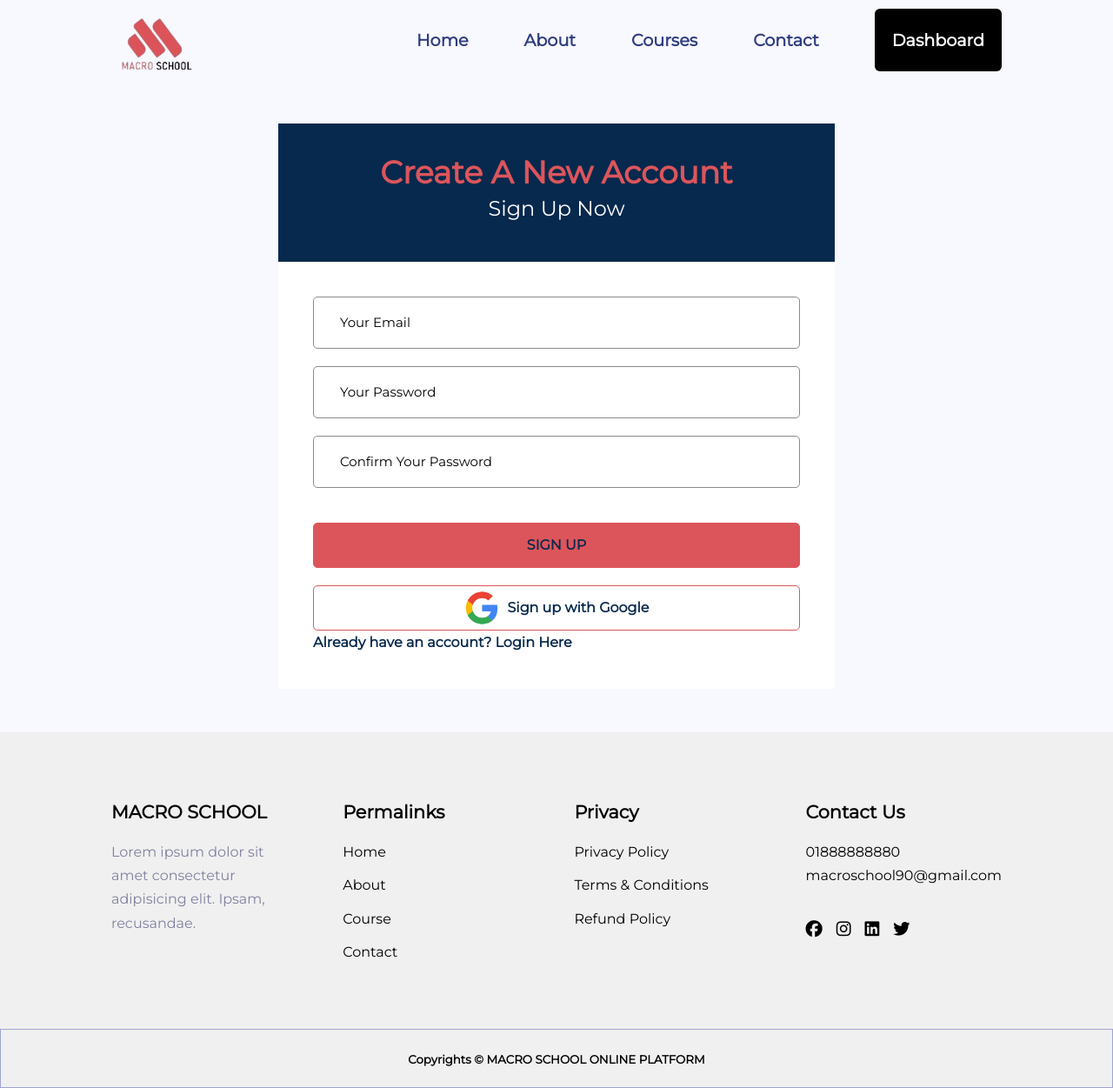
After one commit to MdRabiulHasanRaju/macroschool, a PHP site: page /views/pages/auth/registration.php in a window 1280 px wide. The commit adds this page. Shown: the whole page at 87% size. Run offline with PHP 8.4, Linux system fonts and the light colour scheme; some libraries are stand-ins or nearby versions.

Commit message:
auth pages added

```diff
--- a/index.php
+++ b/index.php
@@ -6,10 +6,10 @@ include "views/inc/header.php";
 include "views/inc/banner.php";
 ?>
 <?php
-include "views/pages/home/category.php";
+include "views/pages/home/course.php";
 ?>
 <?php
-include "views/pages/home/course.php";
+include "views/pages/home/category.php";
 ?>
 <?php
 include "views/inc/footer.php";
--- a/responsive.css
+++ b/responsive.css
@@ -173,7 +173,7 @@
         right: 3%;
     }
     header{
-        height: 100vh;
+    margin-top: 30px;
     }
     .header__container{
         grid-template-columns: 1fr;
@@ -265,4 +265,17 @@
         transform: translate(-50%,-50%);
         background: white;
     }
+    .dashboard{
+        display: none;
+    }
+    .mobile-dashboard{
+        display: block;
+        padding: 6px 77px;
+      }
+      .form-title>h3 {
+        font-size: 24px;
+    }
+      .form-title>span {
+        font-size: 20px;
+    }
 }
--- a/style.css
+++ b/style.css
@@ -22,11 +22,11 @@ body {
   margin: 0 auto;
 }
 section {
-  padding: 6rem 0;
+  /* padding: 6rem 0; */
 }
 section h2 {
   text-align: center;
-  margin-bottom: 4rem;
+  margin-bottom: 2rem;
 }
 h1,
 h2,
@@ -116,10 +116,7 @@ nav button {
 /* ============== HEADER ======== */
 
 header {
-  top: 5rem;
-  overflow: hidden;
   height: 70vh;
-  margin-bottom: 5rem;
   color: #1f053e;
 }
 
@@ -144,6 +141,8 @@ header {
 .categories {
   background: #edebf2;
   height: 32rem;
+  padding: 30px 0;
+  margin-bottom: 30px;
 }
 .categories h1 {
   line-height: 1;
@@ -210,7 +209,7 @@ header {
 /* ============== popular courses ======== */
 
 .courses {
-  margin-top: 10rem;
+  margin-bottom: 5rem;
 }
 .courses h2 {
   color: #223da8;
@@ -562,7 +561,6 @@ input,
 textarea {
   width: 100%;
   padding: 1rem;
-  background: gray;
   color: black;
 }
 ::placeholder {
@@ -718,6 +716,101 @@ img#faculti-image {
 .black{
   background-color:black;
 }.black:hover{
-  color:black;
+  color:black!important;
   border:1px solid black;
 }
+.mobile-dashboard{
+  display: none;
+}
+.dashboard:hover a{
+  color:#000!important;
+}
+.form-title {
+  background-color: #07294d;
+  padding-top: 35px;
+  padding-bottom: 40px;
+  text-align: center;
+}
+.form-title>h3 {
+  color: #DC555B;
+  font-size: 36px;
+}
+.form-title>span {
+  font-size: 24px;
+  color: #fff;
+  font-family: "Montserrat", sans-serif;
+}
+.main-form {
+  padding-top: 20px;
+  padding-left: 40px;
+  padding-right: 40px;
+  padding-bottom: 40px;
+  background-color: #fff;
+}
+.singel-form {
+  margin-top: 20px;
+}
+.singel-form>input {
+  width: 100%;
+  height: 60px;
+  padding: 0 30px;
+  font-size: 15px;
+  color: #8a8a8a;
+  border: 1px solid #8a8a8a;
+  border-radius: 5px;
+}
+.main-btn {
+  width: 100%;
+  line-height: 60px;
+  margin-top: 20px;
+}
+.main-btn {
+  display: inline-block;
+  font-weight: 500;
+  text-align: center;
+  white-space: nowrap;
+  vertical-align: middle;
+  -webkit-user-select: none;
+  -moz-user-select: none;
+  -ms-user-select: none;
+  user-select: none;
+  border: 1px solid #DC555B;
+  padding: 0 35px;
+  font-size: 16px;
+  font-family: "Montserrat", sans-serif;
+  font-weight: 700;
+  line-height: 50px;
+  border-radius: 5px;
+  color: #07294d;
+  cursor: pointer;
+  position: relative;
+  overflow: hidden;
+  z-index: 5;
+  -webkit-transition: 0.4s ease-in-out;
+  transition: 0.4s ease-in-out;
+  background-color: #DC555B;
+}
+.main-btn:hover {
+  color: white;
+  border-color: #07294d;
+  background-color: #07294d;
+}
+.auth {
+  margin: 50px auto;
+  width: 50%;
+}
+.loginBtn {
+  font-weight: 700;
+  color: #07294d;
+  font-family: "Montserrat", sans-serif;
+}
+.google-btn>img {
+  width: 40px;
+}
+.google-btn {
+  display: flex;
+  gap: 10px;
+  align-items: center;
+  justify-content: center;
+  background: white;
+}
--- a/views/inc/header.php
+++ b/views/inc/header.php
@@ -25,11 +25,13 @@ $format = new Format;
     <nav>
         <div class="container nav__container">
             <a href="<?=LINK;?>"><img src="<?= LINK; ?>public/images/logo-removebg-preview.png" id="IMAGE" ></a>
+            <a class="my-btn black mobile-dashboard" href="<?= LINK; ?>login">Dashboard</a>
             <ul class="nav__menu" class="slidebar">
                 <li><a href="<?=LINK;?>">Home</a></li>
                 <li><a href="<?= LINK; ?>about">About</a></li>
                 <li><a href="<?= LINK; ?>courses">Courses</a></li>
                 <li><a href="<?= LINK; ?>contact">Contact</a></li>
+                <li class="my-btn black dashboard" ><a style="color:white" href="<?= LINK; ?>login">Dashboard</a></li>
             </ul>
 
             <button id='open-menu-btn'><i class="fa-solid fa-bars"></i></button>
--- /dev/null
+++ b/views/pages/auth/registration.php
@@ -0,0 +1,58 @@
+<?php ob_start();
+session_start();
+
+require_once $_SERVER['DOCUMENT_ROOT'] . "/macroschool/lib/Database.php";
+$title = "Macro School - Registration";
+$meta_description = "$title - macro school Call 880 1563 4668 21";
+$meta_keywords = "$title, Macro School, macroschool,macro,schoolmacro,macro";
+$header_active = "Registration";
+
+include("../../inc/header.php");
+
+?>
+
+<section class="container auth">
+    <div class="form-title text-center">
+        <h3>Create A New Account</h3>
+        <span>Sign Up Now</span>
+    </div>
+    <div class="main-form">
+        <form action="/auth/login" method="POST">
+            <div class="singel-form">
+                <input class="" type="email" name="email" id="email" value="" type="email" placeholder="Your Email">
+                <div class="invalid-feedback">
+
+                </div>
+            </div>
+            <div class="singel-form">
+                <input class="" type="password" name="password" id="password" value="" type="text" placeholder="Your Password">
+                <div class="invalid-feedback">
+
+                </div>
+            </div>
+            <div class="singel-form">
+                <input class="" type="password" name="password" id="password" value="" type="text" placeholder="Confirm Your Password">
+                <div class="invalid-feedback">
+
+                </div>
+            </div>
+            <div class="singel-form">
+                <button class="main-btn" type="submit">SIGN UP</button>
+            </div>
+            <div class="singel-form">
+                <button class="main-btn google-btn" type="submit"><img src="<?= LINK; ?>public/images/icon/google.png" alt="">Sign up with Google</button>
+            </div>
+            <a href="<?=LINK;?>login" class="loginBtn my-3 text-center">Already have an account? Login Here</a>
+        </form>
+    </div>
+    </div>
+
+</section>
+
+<?php
+include("../../inc/footer.php");
+?>
+<script src="<?= LINK; ?>main.js"></script>
+</body>
+
+</html>
```
Also changed, not shown: views/pages/auth/login.php (added, +52 -0 lines), .htaccess, public/images/icon/google.png (added), views/pages/auth/verification.php (added).
